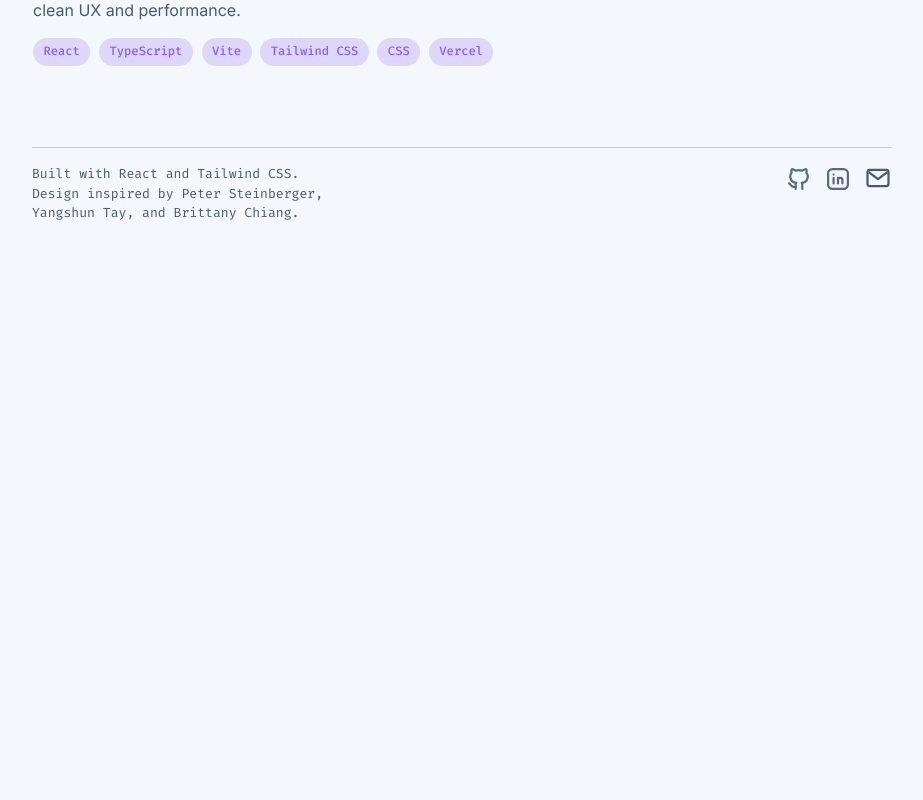
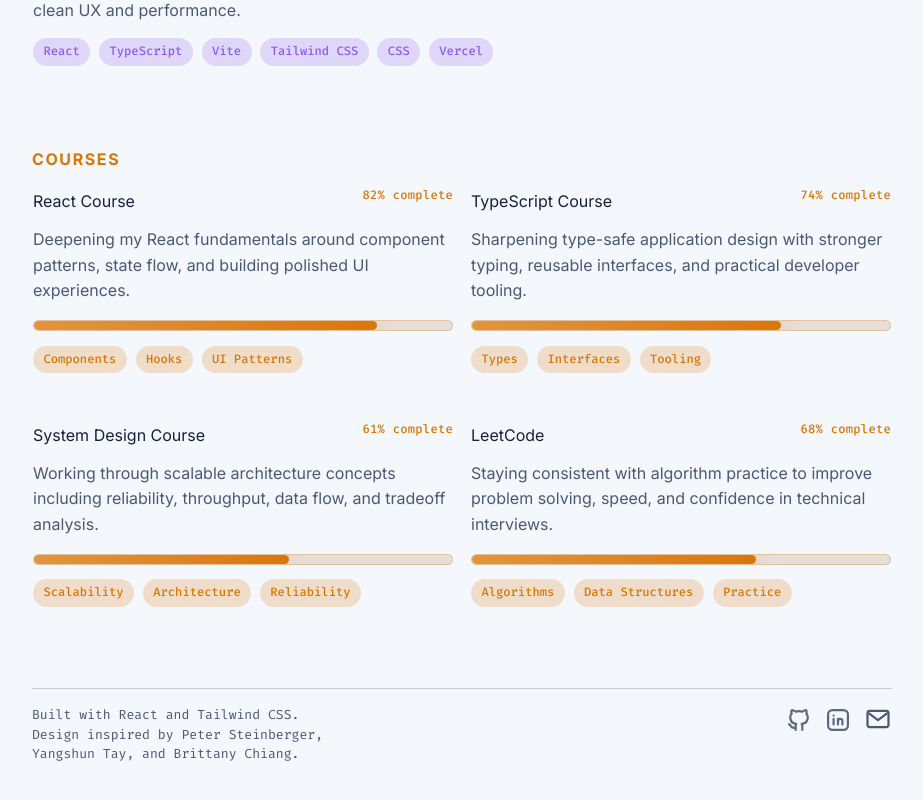
Before and after one commit to kurtluu/portfolio, a React (Vite) app in the folder react-ts-site/: page / in a window 1280 px wide. Shown: the part 2206-3006 px from the top of the page, without its empty margins (178-1101 px from the left). Before the commit the page ends 2557 px from the top, so only its background shows below. Built offline with nearby package versions, Linux system fonts and the light colour scheme.

Commit message:
Add courses section with progress cards

```diff
--- a/react-ts-site/src/App.tsx
+++ b/react-ts-site/src/App.tsx
@@ -17,6 +17,14 @@ type TimelineItem = {
 type Project = {
   title: string;
   href?: string;
+  description: string;
+  tags: string[];
+};
+
+type Course = {
+  title: string;
+  progress: number;
+  status: string;
   description: string;
   tags: string[];
 };
@@ -91,6 +99,37 @@ const projects: Project[] = [
     description:
       "My personal portfolio site featuring responsive sections, theme switching, and custom UI styling focused on clean UX and performance.",
     tags: ["React", "TypeScript", "Vite", "Tailwind CSS", "CSS", "Vercel"],
+  },
+];
+
+const courses: Course[] = [
+  {
+    title: "React Course",
+    progress: 82,
+    status: "82% complete",
+    description: "Deepening my React fundamentals around component patterns, state flow, and building polished UI experiences.",
+    tags: ["Components", "Hooks", "UI Patterns"],
+  },
+  {
+    title: "TypeScript Course",
+    progress: 74,
+    status: "74% complete",
+    description: "Sharpening type-safe application design with stronger typing, reusable interfaces, and practical developer tooling.",
+    tags: ["Types", "Interfaces", "Tooling"],
+  },
+  {
+    title: "System Design Course",
+    progress: 61,
+    status: "61% complete",
+    description: "Working through scalable architecture concepts including reliability, throughput, data flow, and tradeoff analysis.",
+    tags: ["Scalability", "Architecture", "Reliability"],
+  },
+  {
+    title: "LeetCode",
+    progress: 68,
+    status: "68% complete",
+    description: "Staying consistent with algorithm practice to improve problem solving, speed, and confidence in technical interviews.",
+    tags: ["Algorithms", "Data Structures", "Practice"],
   },
 ];
 
@@ -446,6 +485,38 @@ function App() {
             ))}
           </section>
 
+          <section id="courses" className="content-section courses-section">
+            <div className="section-heading">
+              <h2 className="font-bold uppercase tracking-widest">Courses</h2>
+            </div>
+            <div className="courses-grid">
+              {courses.map((course) => (
+                <article
+                  key={course.title}
+                  className="course-card"
+                  onPointerMove={handleCardPointerMove}
+                  onPointerLeave={handleCardPointerLeave}
+                >
+                  <div className="course-card-header">
+                    <h3>{course.title}</h3>
+                    <span className="course-progress-value">{course.status}</span>
+                  </div>
+                  <p>{course.description}</p>
+                  <div className="course-progress" aria-label={`${course.title} progress`}>
+                    <div className="course-progress-track">
+                      <span className="course-progress-fill" style={{ width: `${course.progress}%` }} />
+                    </div>
+                  </div>
+                  <ul className="tags">
+                    {course.tags.map((tag) => (
+                      <li key={tag}>{tag}</li>
+                    ))}
+                  </ul>
+                </article>
+              ))}
+            </div>
+          </section>
+
           <footer className="footer">
             <p>Built with React and Tailwind CSS. Design inspired by Peter Steinberger, Yangshun Tay, and Brittany Chiang.</p>
             <div className="footer-icons" aria-label="Footer social links">
--- a/react-ts-site/src/styles.css
+++ b/react-ts-site/src/styles.css
@@ -271,6 +271,15 @@ h1 {
   --projects-accent: #8b5cf6;
 }
 
+.courses-section {
+  --courses-accent: #f59e0b;
+  --courses-chip: color-mix(in srgb, var(--courses-accent) 20%, transparent);
+}
+
+:root[data-theme="light"] .courses-section {
+  --courses-accent: #d97706;
+}
+
 h2 {
   margin: 1rem 0 1.25rem;
   color: var(--accent);
@@ -299,7 +308,8 @@ p {
 
 .timeline-item,
 .project-card,
-.about-card {
+.about-card,
+.course-card {
   position: relative;
   isolation: isolate;
   overflow: hidden;
@@ -316,7 +326,8 @@ p {
 
 .timeline-item::before,
 .project-card::before,
-.about-card::before {
+.about-card::before,
+.course-card::before {
   content: "";
   position: absolute;
   inset: -1px;
@@ -333,7 +344,8 @@ p {
 
 .timeline-item > *,
 .project-card > *,
-.about-card > * {
+.about-card > *,
+.course-card > * {
   position: relative;
   z-index: 1;
 }
@@ -357,6 +369,13 @@ p {
   --card-highlight: color-mix(in srgb, var(--about-accent) 60%, var(--line));
 }
 
+.course-card {
+  --card-highlight: color-mix(in srgb, var(--courses-accent) 60%, var(--line));
+  display: flex;
+  flex-direction: column;
+  min-height: 100%;
+}
+
 .item-header {
   display: flex;
   flex-direction: column;
@@ -369,7 +388,8 @@ p {
 
 .timeline-item:hover,
 .project-card:hover,
-.about-card:hover {
+.about-card:hover,
+.course-card:hover {
   border-color: var(--card-highlight);
   background: color-mix(in srgb, var(--panel) 45%, transparent);
   transform: translateY(-2px);
@@ -392,14 +412,16 @@ p {
 
 .timeline-item:focus-within::before,
 .project-card:focus-within::before,
-.about-card:focus-within::before {
+.about-card:focus-within::before,
+.course-card:focus-within::before {
   opacity: 1;
 }
 
 @media (hover: hover) and (pointer: fine) {
   .timeline-item:hover::before,
   .project-card:hover::before,
-  .about-card:hover::before {
+  .about-card:hover::before,
+  .course-card:hover::before {
     opacity: 1;
   }
 }
@@ -414,6 +436,10 @@ p {
 
 .projects-section h2 {
   color: var(--projects-accent);
+}
+
+.courses-section h2 {
+  color: var(--courses-accent);
 }
 
 .period {
@@ -499,6 +525,64 @@ h3 {
   color: var(--projects-accent);
 }
 
+.courses-grid {
+  display: grid;
+  grid-template-columns: repeat(2, minmax(0, 1fr));
+  gap: 1rem;
+}
+
+.courses-section .course-card::before {
+  background: radial-gradient(
+    240px circle at var(--spotlight-x) var(--spotlight-y),
+    color-mix(in srgb, var(--courses-accent) 30%, transparent),
+    transparent 72%
+  );
+}
+
+.course-card-header {
+  display: flex;
+  align-items: flex-start;
+  justify-content: space-between;
+  gap: 1rem;
+}
+
+.course-progress-value {
+  flex-shrink: 0;
+  font: 500 0.76rem/1 "Fira Code", monospace;
+  letter-spacing: 0.02em;
+  color: var(--courses-accent);
+}
+
+.course-card p {
+  margin-top: 0.75rem;
+}
+
+.courses-section .course-card:hover h3,
+.courses-section .course-card:focus-visible h3 {
+  color: var(--courses-accent);
+}
+
+.course-progress {
+  margin-top: 1rem;
+}
+
+.course-progress-track {
+  width: 100%;
+  height: 0.72rem;
+  border-radius: 999px;
+  overflow: hidden;
+  background: color-mix(in srgb, var(--courses-accent) 14%, var(--panel));
+  border: 1px solid color-mix(in srgb, var(--courses-accent) 28%, transparent);
+}
+
+.course-progress-fill {
+  display: block;
+  height: 100%;
+  border-radius: inherit;
+  background: linear-gradient(90deg, color-mix(in srgb, var(--courses-accent) 78%, white), var(--courses-accent));
+  box-shadow: 0 0 18px color-mix(in srgb, var(--courses-accent) 30%, transparent);
+}
+
 .tags {
   list-style: none;
   margin: 0.9rem 0 0;
@@ -519,6 +603,11 @@ h3 {
 .projects-section .tags li {
   background: var(--projects-chip);
   color: var(--projects-accent);
+}
+
+.courses-section .tags li {
+  background: var(--courses-chip);
+  color: var(--courses-accent);
 }
 
 .email-link {
@@ -607,6 +696,10 @@ h3 {
     gap: 0.9rem;
   }
 
+  .courses-grid {
+    grid-template-columns: 1fr;
+  }
+
   .timeline-logo-wrap {
     grid-column: 1;
     grid-row: 1;
```
